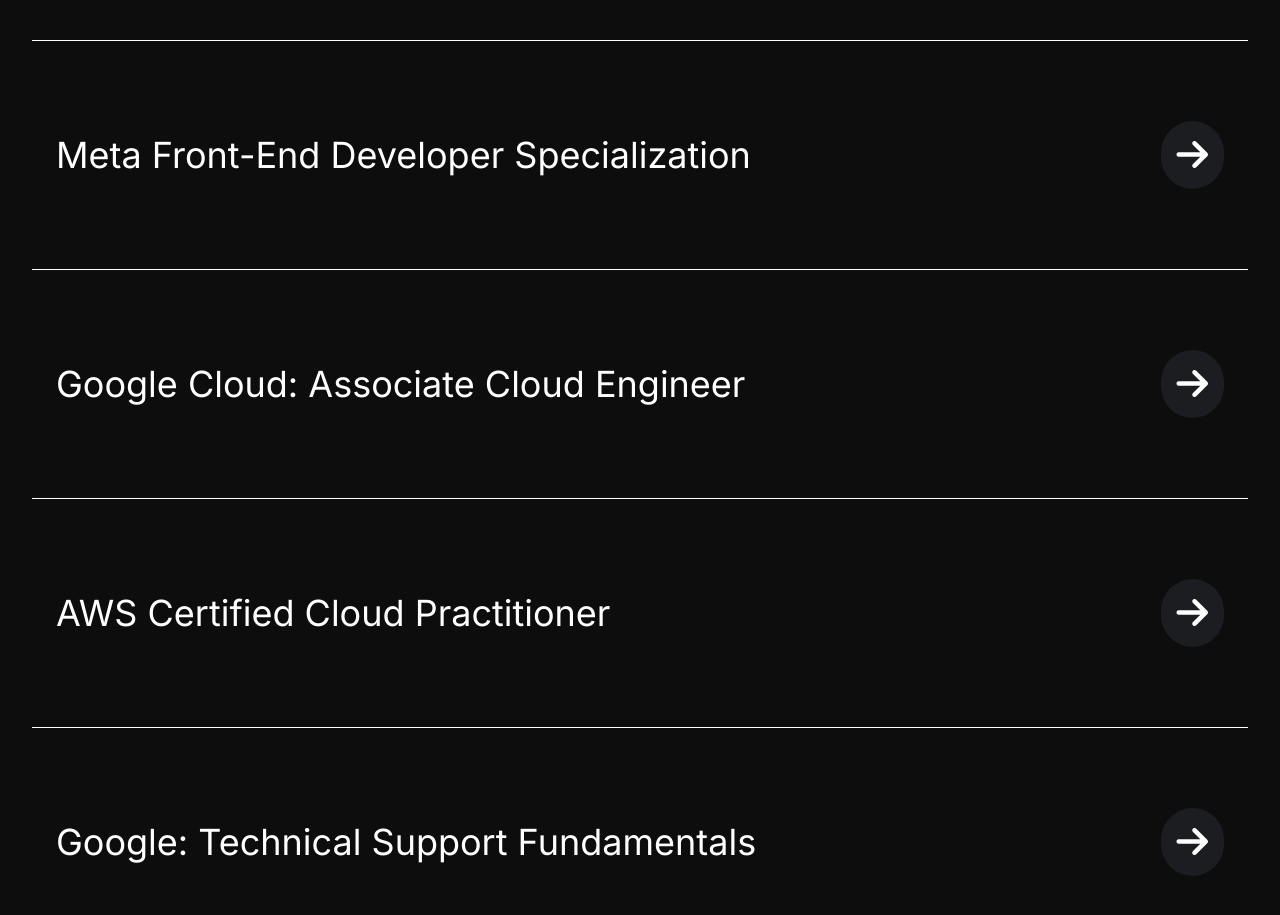
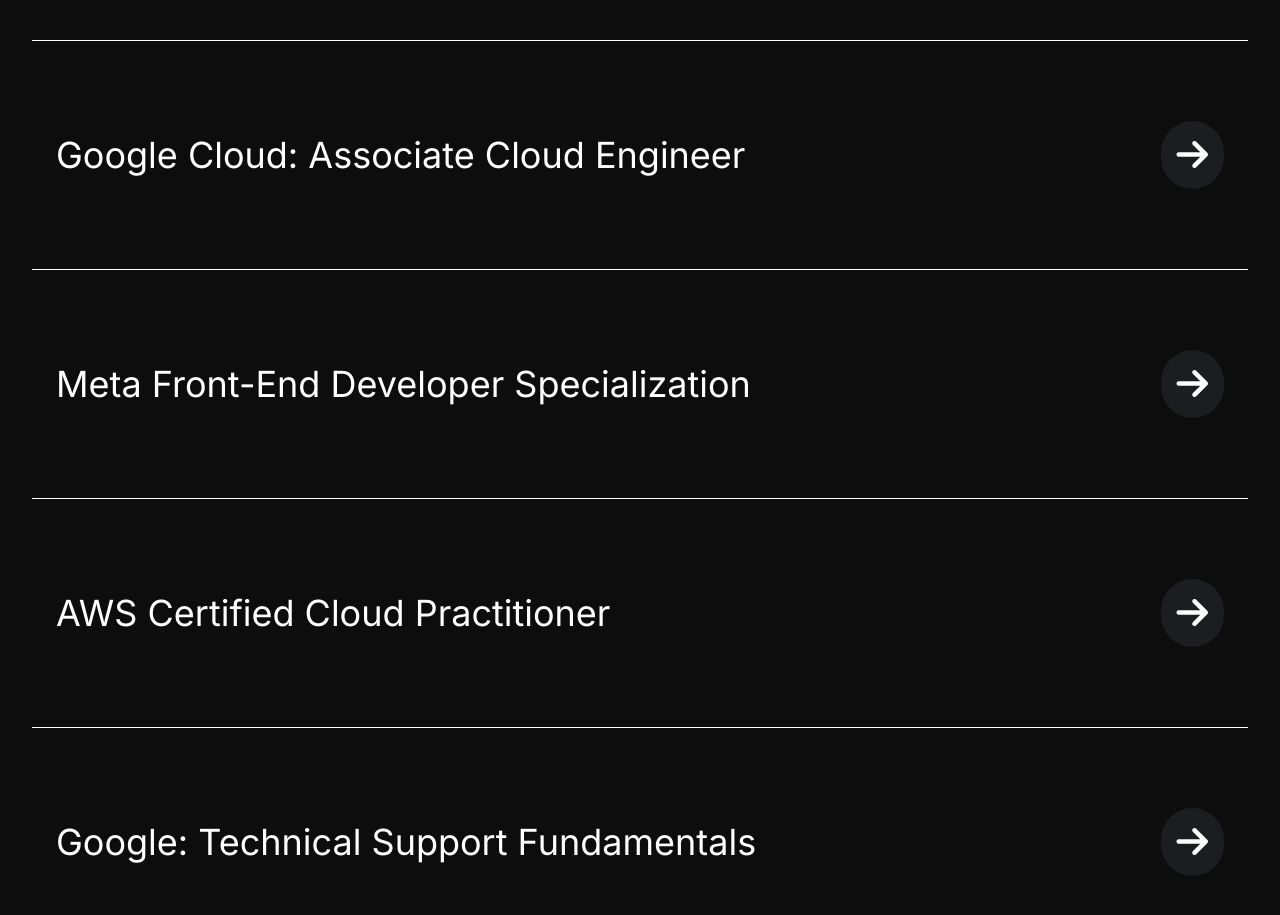
Before and after one commit to yefrysanchez/yefryPortfolio, a React (Vite) app: page /about in a window 1280 px wide. Shown: the part 2040-2955 px from the top of the page. Built offline with nearby package versions, Linux system fonts and the light colour scheme; the HTML template or start-up script is replaced by a standard one.

Commit message:
changed certs order

```diff
--- a/src/pages/AboutPage.jsx
+++ b/src/pages/AboutPage.jsx
@@ -73,13 +73,14 @@
 
 const certs = [
   {
+    title: "Google Cloud: Associate Cloud Engineer",
+    url: "https://www.credly.com/badges/7ac77b31-e544-4863-9845-c8f4c93f8b40/linked_in_profile",
+  },
+  {
     title: "Meta Front-End Developer Specialization",
     url: "https://www.coursera.org/account/accomplishments/specialization/ROUJXCAW6O6Q",
   },
-  {
-    title: "Google Cloud: Associate Cloud Engineer",
-    url: "https://www.credly.com/badges/7ac77b31-e544-4863-9845-c8f4c93f8b40/linked_in_profile",
-  },
+
   {
     title: "AWS Certified Cloud Practitioner",
     url: "https://www.credly.com/badges/b6074a5a-a750-4142-b64d-c6ad47098995/linked_in_profile",
```
